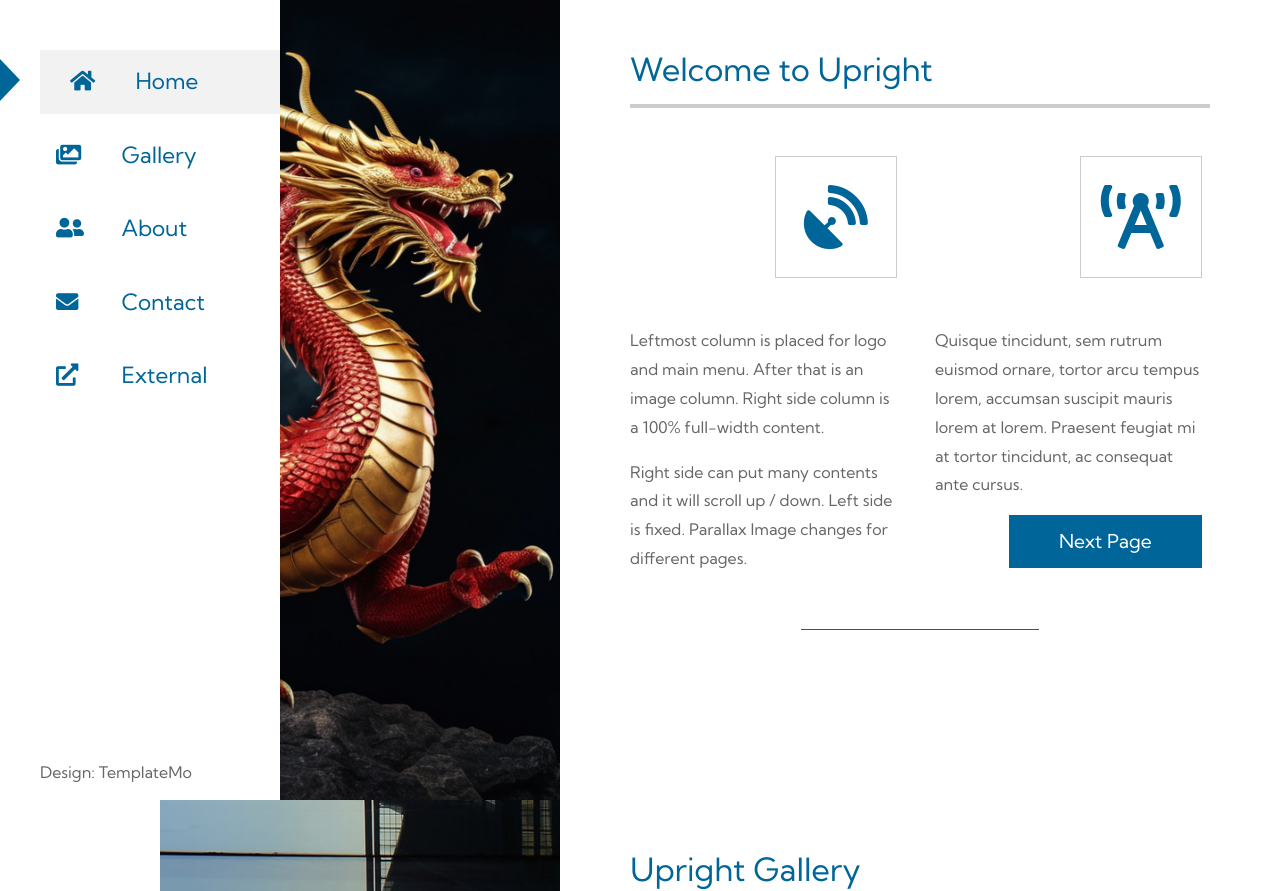
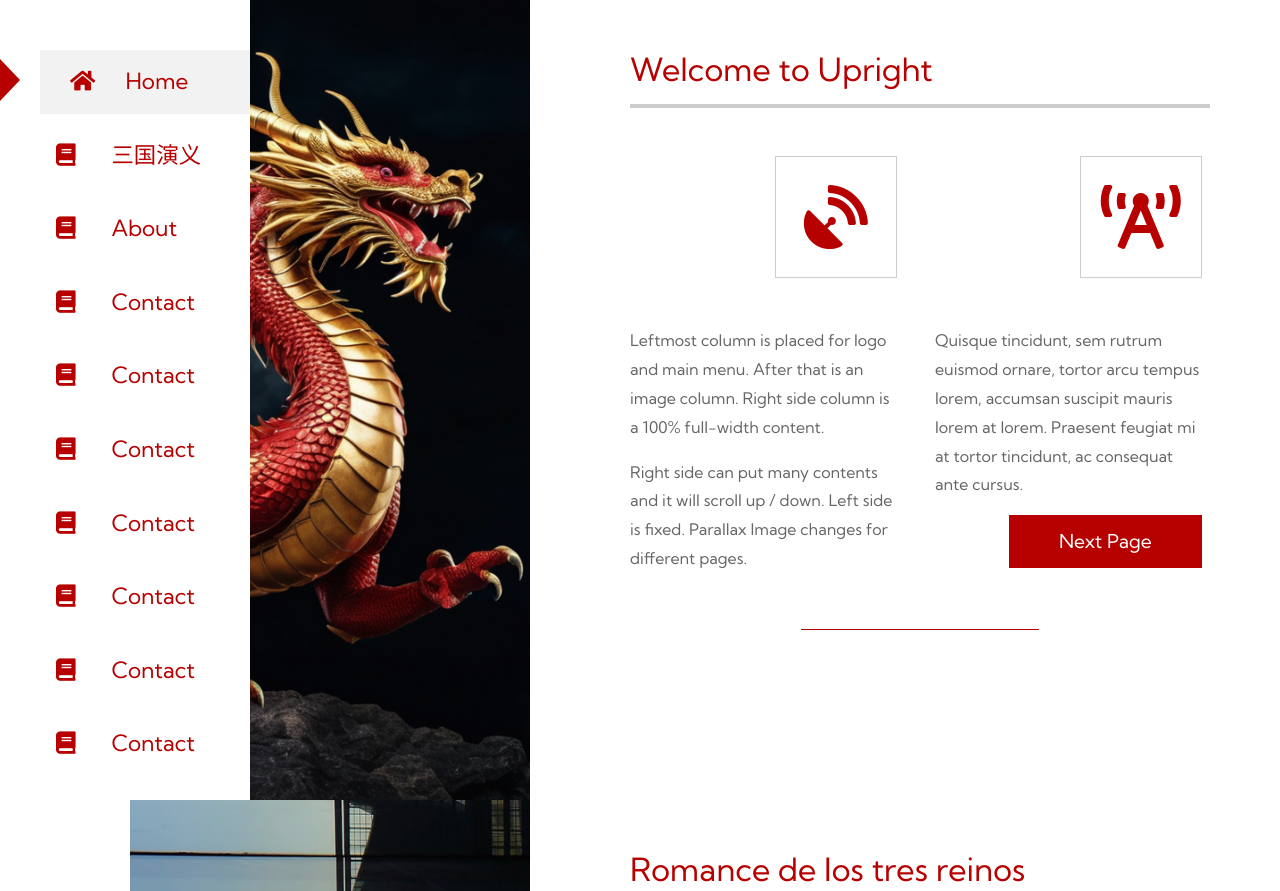
Before and after one commit to Jucaski/template-recommendation, a plain HTML site: page index.html in a window 1280 px wide. Shown: the top 891 px of the page. Drawn offline with Linux system fonts and the light colour scheme.

Commit message:
Adding more design

```diff
--- a/css/templatemo-upright.css
+++ b/css/templatemo-upright.css
@@ -7,7 +7,7 @@ https://templatemo.com/tm-555-upright
 
 	Color Codes
 	=============
-	Primary blue: #006699
+	Primary blue: #b70000
 	Gray text: #666666
 	Light gray nav button bg: #F2F2F2;
 
@@ -23,7 +23,7 @@ div, a, p { color: #666666; }
 p, address { line-height: 1.8; }
 a {	transition: all 0.3s ease; }
 a:hover {
-	color: #006699;
+	color: #b70000;
 	text-decoration: none;
 }
 
@@ -32,18 +32,18 @@ a:hover {
 .btn-primary {
 	padding: 12px 50px;
     border-radius: 0;
-    background: #006699;
+    background: #b70000;
     font-size: 1.2rem;
     border: 0;
 }
 
 .btn-primary:hover { background: #068ccf; }
-.tm-text-primary { color: #006699; }
+.tm-text-primary { color: #b70000; }
 .tm-text-secondary { color: #009999; }
 hr { border-top: 4px solid #CCC; }
 
 .tm-hr-short {
-	border-top: 1px solid #006699;
+	border-top: 1px solid #b70000;
 	width: 238px;
 	margin-left: auto;
 	margin-right: auto;
@@ -69,7 +69,7 @@ hr { border-top: 4px solid #CCC; }
 	z-index: 1000;
 	padding-left: 40px;
 	padding-top: 40px;
-	width: 280px;
+	width: 250px;
 }
 
 .tm-section-wrap {
@@ -94,7 +94,7 @@ hr { border-top: 4px solid #CCC; }
 	background: transparent;
 	position: absolute;
     width: 400px;
-    left: -470px;
+    left: -500px;
     top: 0;
 }
 
@@ -129,7 +129,7 @@ hr { border-top: 4px solid #CCC; }
 .tm-brand-box {
 	width: 260px;
     height: 180px;
-    background: #006699;
+    background: #b70000;
     color: white;
     display: flex;
     align-items: center;
@@ -153,7 +153,7 @@ hr { border-top: 4px solid #CCC; }
 
 .nav-link {
 	position: relative;
-	color: #006699;
+	color: #b70000;
 	font-size: 1.4rem;
 	padding-top: 15px;
 	padding-bottom: 15px;
@@ -166,7 +166,7 @@ hr { border-top: 4px solid #CCC; }
 	width: 0;
 	height: 0;
 	border-top: 21px solid transparent;
-	border-left: 20px solid #006699;
+	border-left: 20px solid #b70000;
 	border-bottom: 21px solid transparent;
 	opacity: 0;
 	transition: all 0.3s ease;
@@ -175,7 +175,7 @@ hr { border-top: 4px solid #CCC; }
 .nav-item:hover .nav-link,
 .nav-link.current {
 	background-color: #F2F2F2;
-	color: #006699;
+	color: #b70000;
 	padding-left: 30px;
 }
 
@@ -186,7 +186,7 @@ hr { border-top: 4px solid #CCC; }
 
 .nav-icon {
 	width: 40px;
-	margin-right: 20px;
+	margin-right: 10px;
 }
 
 /* Home section */
@@ -257,7 +257,7 @@ hr { border-top: 4px solid #CCC; }
 
 .tm-gallery-link {
 	padding: 15px;
-	color: #006699;
+	color: #b70000;
 }
 
 .tm-gallery-link.active { color: #666666; }
@@ -285,7 +285,7 @@ hr { border-top: 4px solid #CCC; }
 
 a.tm-paging-link.active,
 a.tm-paging-link:hover {
-    background: #006699;
+    background: #b70000;
     color: white;
 }
 
@@ -398,7 +398,7 @@ figure.effect-honey figcaption::before {
 	left: 0;
 	width: 100%;
 	height: 10px;
-	background: #006699;
+	background: #b70000;
 	content: '';
 	-webkit-transform: translate3d(0,10px,0);
 	transform: translate3d(0,10px,0);
@@ -521,7 +521,7 @@ figure.effect-honey:hover ul li a {
 .slick-dots li button:hover:before,
 .slick-dots li button:focus:before,
 .slick-dots li.slick-active button:before {
-    color: #006699;
+    color: #b70000;
 }
 
 .tm-carousel {
--- a/index.html
+++ b/index.html
@@ -40,36 +40,75 @@ https://templatemo.com/tm-555-upright
               <li class="nav-item">
                 <a href="#gallery" class="nav-link">
                   <div class="triangle-right"></div>
-                  <i class="fas fa-images nav-icon"></i>
-                  Gallery
+                  <i class="fas fa-solid fa-book nav-icon"></i>
+                  三国演义
                 </a>
               </li>
               <li class="nav-item">
                 <a href="#about" class="nav-link">
                   <div class="triangle-right"></div>
-                  <i class="fas fa-user-friends nav-icon"></i>
+                  <i class="fas fa-solid fa-book nav-icon"></i>
                   About
                 </a>
               </li>
               <li class="nav-item">
                 <a href="#contact" class="nav-link">
                   <div class="triangle-right"></div>
-                  <i class="fas fa-envelope nav-icon"></i>
+                  <i class="fas fa-solid fa-book nav-icon"></i>
                   Contact
                 </a>
               </li>
               <li class="nav-item">
-                <a href="https://paypal.me/templatemo" class="nav-link external" target="_parent" rel="sponsored">
+                <a href="#contact" class="nav-link">
                   <div class="triangle-right"></div>
-                  <i class="fas fa-external-link-alt nav-icon"></i>
-                  External
+                  <i class="fas fa-solid fa-book nav-icon"></i>
+                  Contact
+                </a>
+              </li>
+              <li class="nav-item">
+                <a href="#contact" class="nav-link">
+                  <div class="triangle-right"></div>
+                  <i class="fas fa-solid fa-book nav-icon"></i>
+                  Contact
+                </a>
+              </li>
+              <li class="nav-item">
+                <a href="#contact" class="nav-link">
+                  <div class="triangle-right"></div>
+                  <i class="fas fa-solid fa-book nav-icon"></i>
+                  Contact
+                </a>
+              </li>
+              <li class="nav-item">
+                <a href="#contact" class="nav-link">
+                  <div class="triangle-right"></div>
+                  <i class="fas fa-solid fa-book nav-icon"></i>
+                  Contact
+                </a>
+              </li>
+              <li class="nav-item">
+                <a href="#contact" class="nav-link">
+                  <div class="triangle-right"></div>
+                  <i class="fas fa-solid fa-book nav-icon"></i>
+                  Contact
+                </a>
+              </li>
+              <li class="nav-item">
+                <a href="#contact" class="nav-link">
+                  <div class="triangle-right"></div>
+                  <i class="fas fa-solid fa-book nav-icon"></i>
+                  Contact
+                </a>
+              </li>
+              <li class="nav-item">
+                <a href="#contact" class="nav-link">
+                  <div class="triangle-right"></div>
+                  <i class="fas fa-solid fa-book nav-icon"></i>
+                  Contact
                 </a>
               </li>
             </ul>
           </div>
-          <footer class="mb-3 tm-mt-100">
-            Design: <a href="https://templatemo.com" target="_parent" rel="sponsored">TemplateMo</a>
-          </footer>
         </nav>
       </div>
 
@@ -123,7 +162,7 @@ https://templatemo.com/tm-555-upright
         <div class="tm-section-wrap">
           <div class="tm-parallax" data-parallax="scroll" data-image-src="img/img-02.jpg"></div>
           <section id="gallery" class="tm-section">
-            <h2 class="tm-text-primary">Upright Gallery</h2>
+            <h2 class="tm-text-primary">Romance de los tres reinos</h2>
             <hr class="mb-5">
             <ul class="tm-gallery-links">
               <li>
@@ -698,15 +737,6 @@ https://templatemo.com/tm-555-upright
               </div>
             </div>
           </div>
-
-          <!-- Copyright -->
-          <div class="tm-section-wrap tm-copyright row">
-            <div class="col-12">
-              <div class="text-right">
-                Copyright 2020 Upright Company
-              </div>
-            </div>
-          </div>
         </div> <!-- .tm-main -->
       </div> <!-- .row -->
     </div> <!-- .container-fluid -->
```
